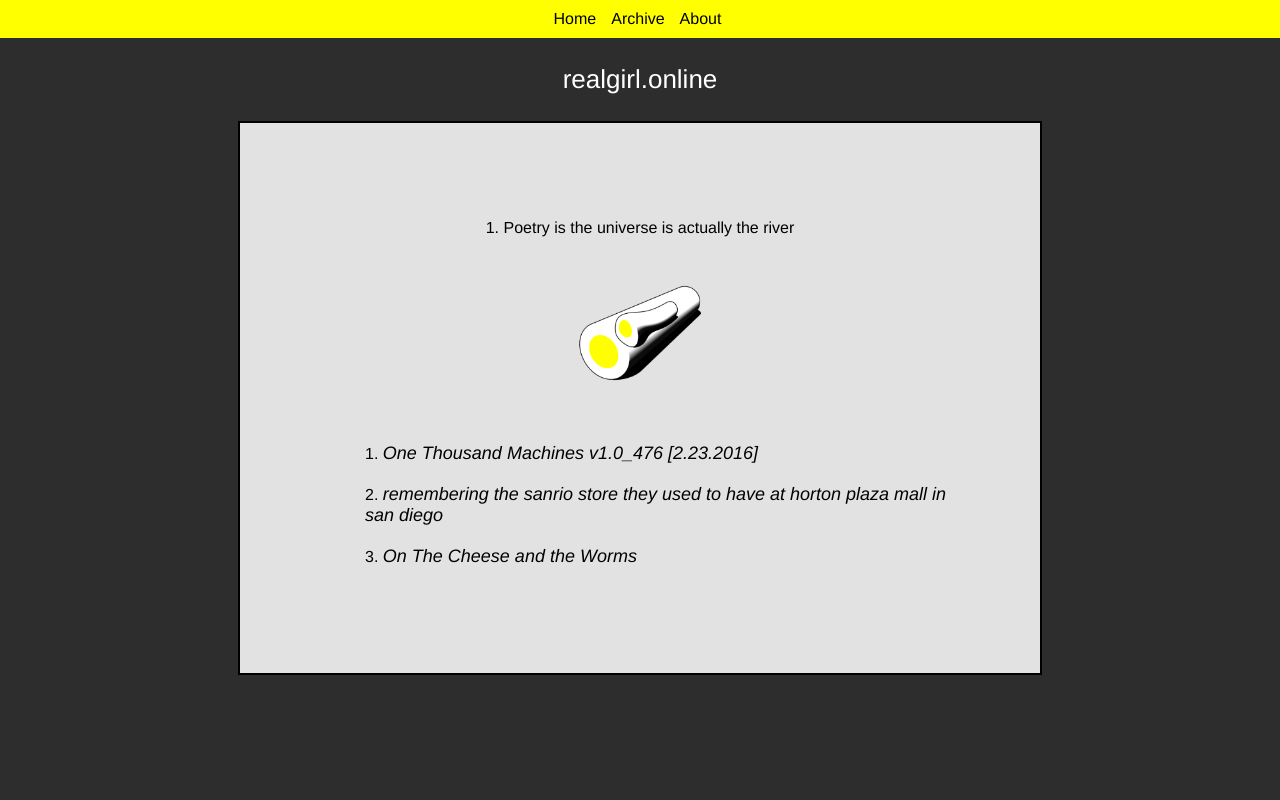
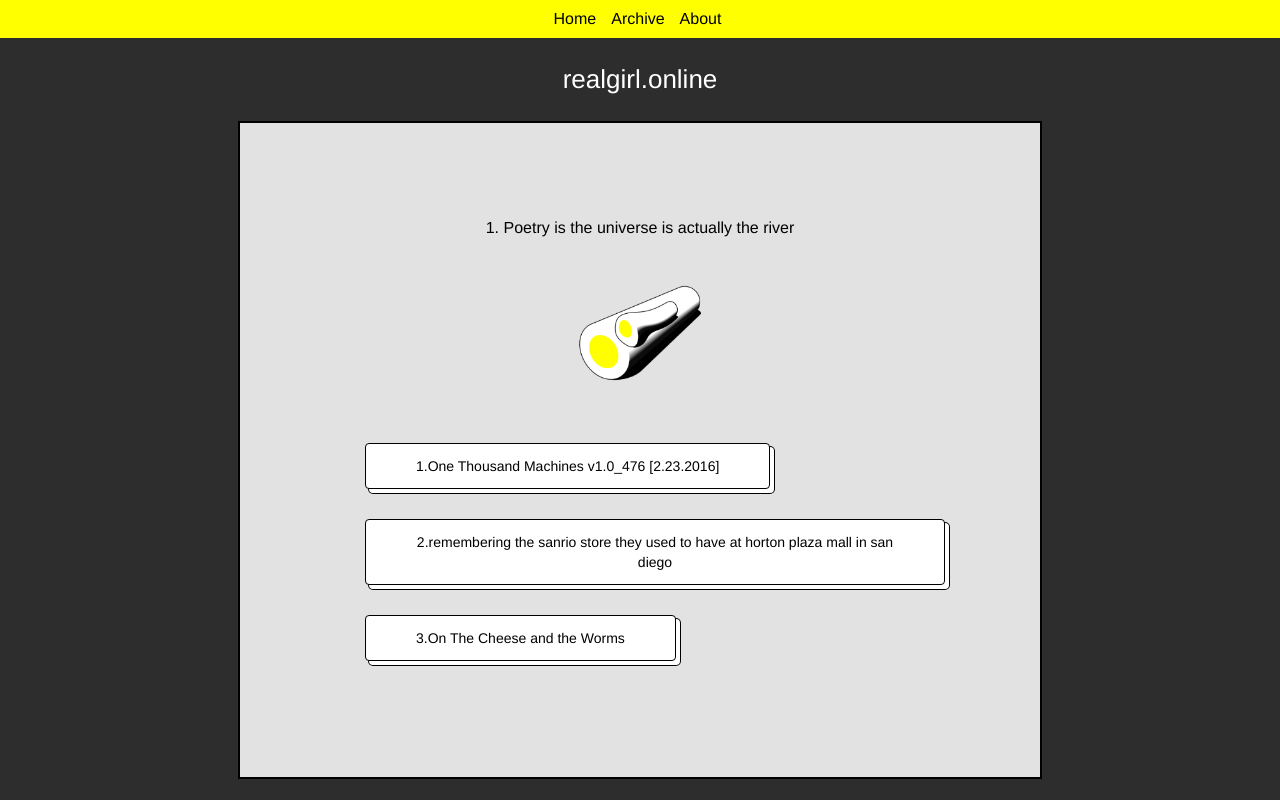
Before and after one commit to abbymachines/realgirl_online, a React (Create React App) app: page / in a window 1280 px wide. Built offline with nearby package versions, Linux system fonts and the light colour scheme.

Commit message:
fix post buttons styling and color

```diff
--- a/src/components/FrontCover.css
+++ b/src/components/FrontCover.css
@@ -31,3 +31,63 @@ p {
 .Front-cover a:hover {
     background-color: red;
 }
+
+.Front-cover a:active {
+  background-color: transparent;
+}
+
+.Post-button {
+    appearance: button;
+    background-color: #ffffff;
+    background-image: none;
+    border: 1px solid #000;
+    border-radius: 4px;
+    box-shadow: #fff 4px 4px 0 0,#000 4px 4px 0 1px;
+    box-sizing: content-box;
+    color: #000000;
+    cursor: pointer;
+    display: inline;
+    font-family: Helvetica,sans-serif;
+    font-size: 14px;
+    font-weight: 400;
+    line-height: 20px;
+    margin: 0 5px 10px 0;
+    overflow: clip;
+    padding: 12px 40px;
+    text-align: center;
+    text-transform: none;
+    touch-action: manipulation;
+    user-select: none;
+    -webkit-user-select: none;
+    vertical-align: middle;
+    white-space: normal;
+  }
+
+  .Post-button:focus {
+    text-decoration: none;
+  }
+
+  .Post-button:hover {
+    text-decoration: none;
+  }
+
+  .Post-button:active {
+    box-shadow: rgba(0, 0, 0, .125) 0 3px 5px inset;
+    outline: 0;
+    /* background-color: purple; */
+  }
+
+  /* .Post-button a:active {
+    background-color: none;
+  } */
+
+  .Post-button:not([disabled]):active {
+    box-shadow: #fff 2px 2px 0 0, #000 2px 2px 0 1px;
+    transform: translate(2px, 2px);
+  }
+
+  @media (min-width: 768px) {
+    .Post-button {
+      padding: 12px 50px;
+    }
+  }
--- a/src/components/FrontCover.js
+++ b/src/components/FrontCover.js
@@ -17,7 +17,16 @@ export default function FrontCover(props) {
   }
 
   function renderPostLink(postId) {
-    return (<div><span>{postId}</span>. <i><Link to={renderPostUrl(postId)}>{db['issues'][issue]['posts'][postId.toString()]['title']}</Link></i></div>)
+    return (
+          <Link to={renderPostUrl(postId)}>
+            <button type="button" className="Post-button">
+            <span>
+            {postId}
+            </span>.
+              {db['issues'][issue]['posts'][postId.toString()]['title']}
+            </button>
+          </Link>
+          )
   }
 
   return (
```
Also changed, not shown: 2 other files (tests, documents, lock files or other folders).
